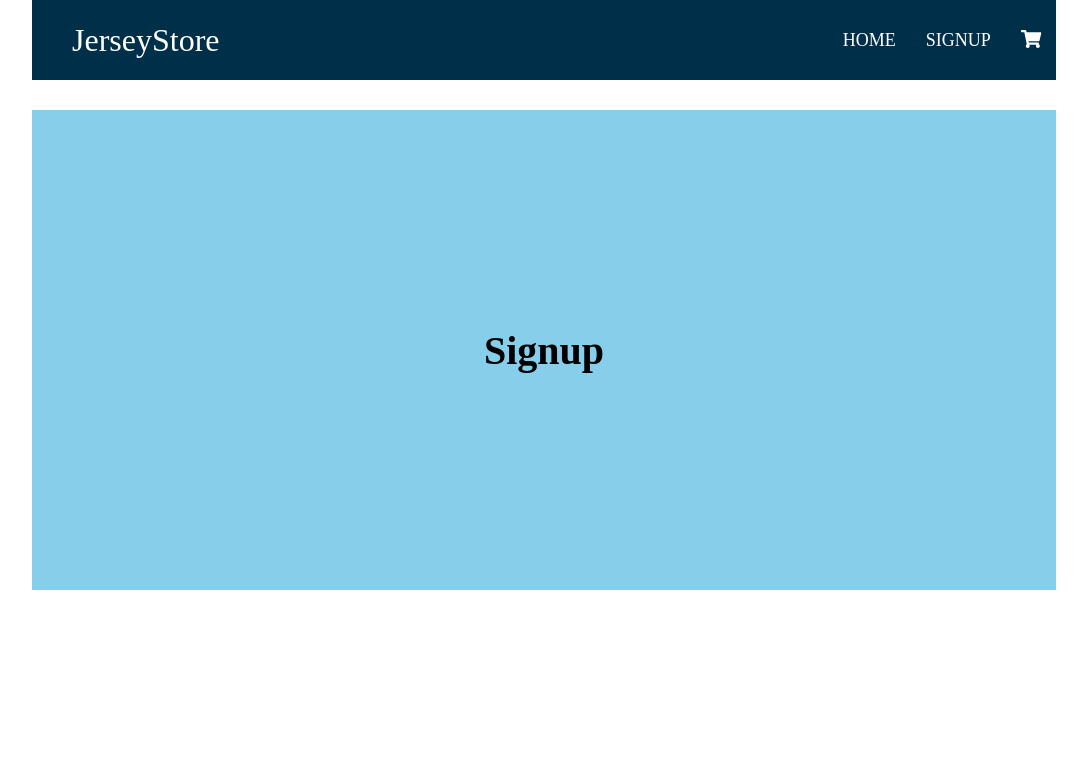
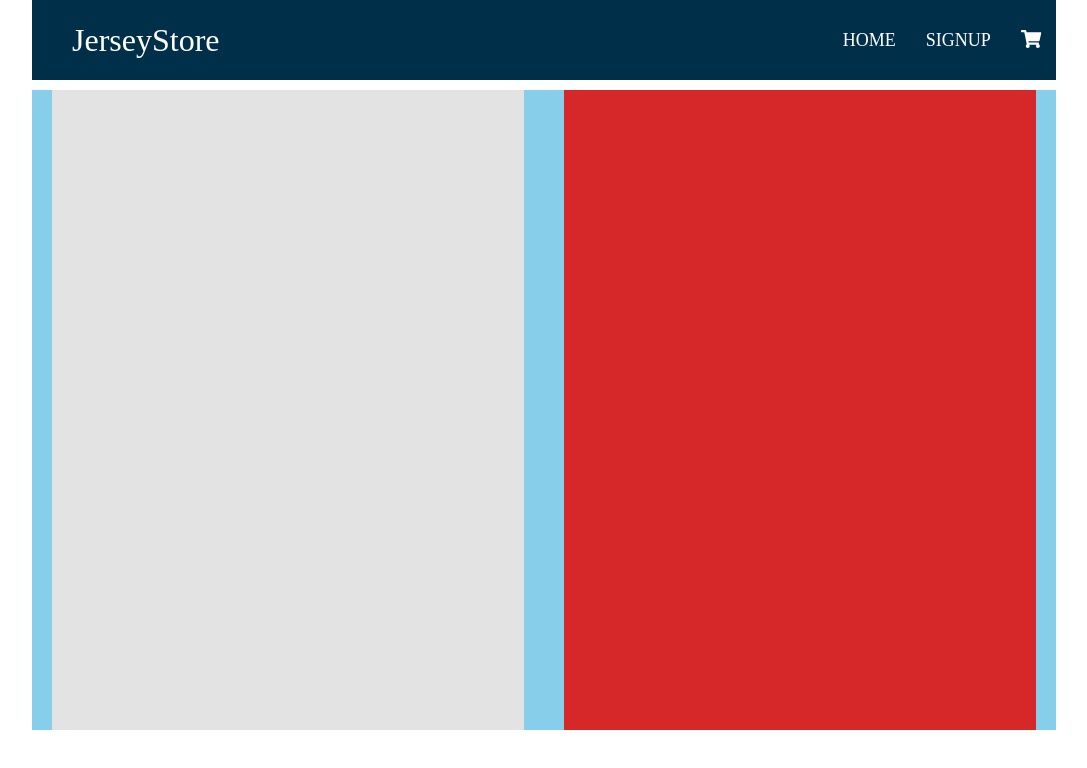
Before and after one commit to yaroCreates/shopping-cart, a React (Create React App) app: page /shopping-cart/signup in a window 1280 px wide. Shown: the top 768 px of the page, without its empty margins (96-1183 px from the left). Built offline with nearby package versions, Linux system fonts and the light colour scheme.

Commit message:
Structuring the signup page

```diff
--- a/src/App.css
+++ b/src/App.css
@@ -123,10 +123,24 @@
     justify-content: center;
     align-items: center;
     background-color: skyblue;
-    margin-top: 30px;
-    height: 60vh;
+    margin-top: 10px;
+    height: 80vh;
     font-size: 40px;
     font-weight: 700;
+}
+
+.left {
+    width: 50%;
+    height: 100%;
+    margin: 20px;
+    background-color: #e3e3e3;
+}
+
+.right {
+    width: 50%;
+    height: 100%;
+    margin: 20px;
+    background-color: #D62828;
 }
 
 
--- a/src/Components/UI/Signup/Signup.js
+++ b/src/Components/UI/Signup/Signup.js
@@ -3,7 +3,10 @@ import React from "react"
 
 function Signup(){
     return(
-        <div className='signup'>Signup</div>
+        <div className='signup'>
+            <div className="left"></div>
+            <div className="right"></div>
+        </div>
     )
 }
 
```
